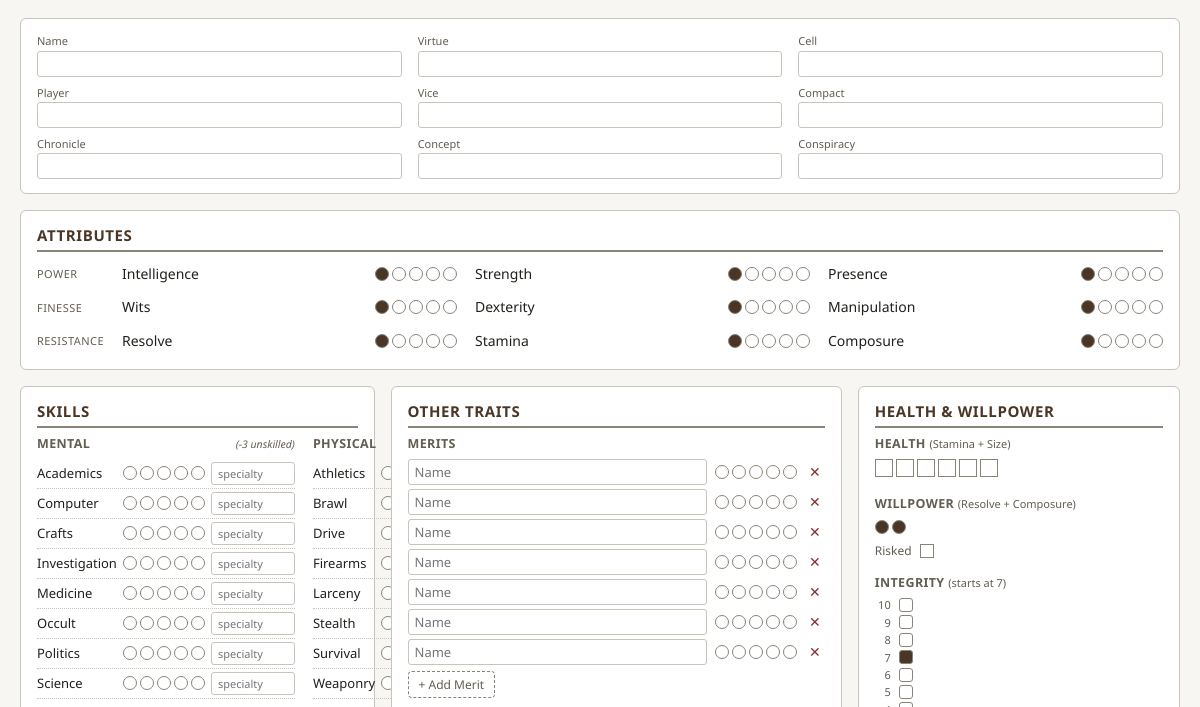
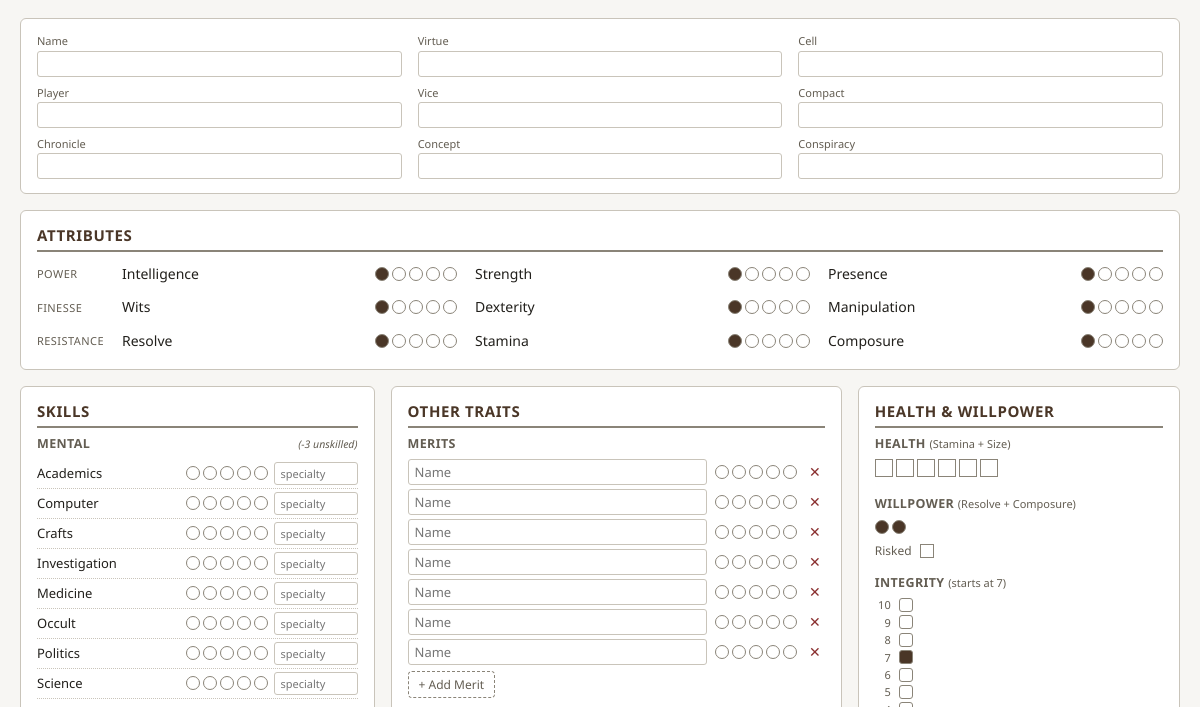
Before and after one commit to SparkMike77/CoD-Character-Generator, an Electron app: page src/index.html in a window 1200 px wide. Shown: the part 93-800 px from the top of the page. Drawn offline with Linux system fonts and the light colour scheme; no server answers.

Commit message:
Collapse Skills into a single column to fix Social skills being clipped
The Mental/Physical/Social skill groups were laid out as a nested
3-column grid inside the Skills block, which is itself only ~1/3 of the
page width. That nested grid overflowed its container, cutting off the
Physical column partway through and hiding Social entirely with no
scrollbar to reveal it.

Stack all skill groups in one vertical column instead - the page simply
grows taller (already scrollable) and nothing is obscured.

```diff
--- a/src/css/style.css
+++ b/src/css/style.css
@@ -193,10 +193,11 @@ main { padding: 20px; max-width: 1400px; margin: 0 auto; }
 
 /* Skills */
 .skills-columns {
-  display: grid;
-  grid-template-columns: repeat(3, 1fr);
-  gap: 18px;
+  display: flex;
+  flex-direction: column;
 }
+.skill-column { margin-bottom: 14px; }
+.skill-column:last-child { margin-bottom: 0; }
 .skill-col-header {
   display: flex;
   justify-content: space-between;
```
